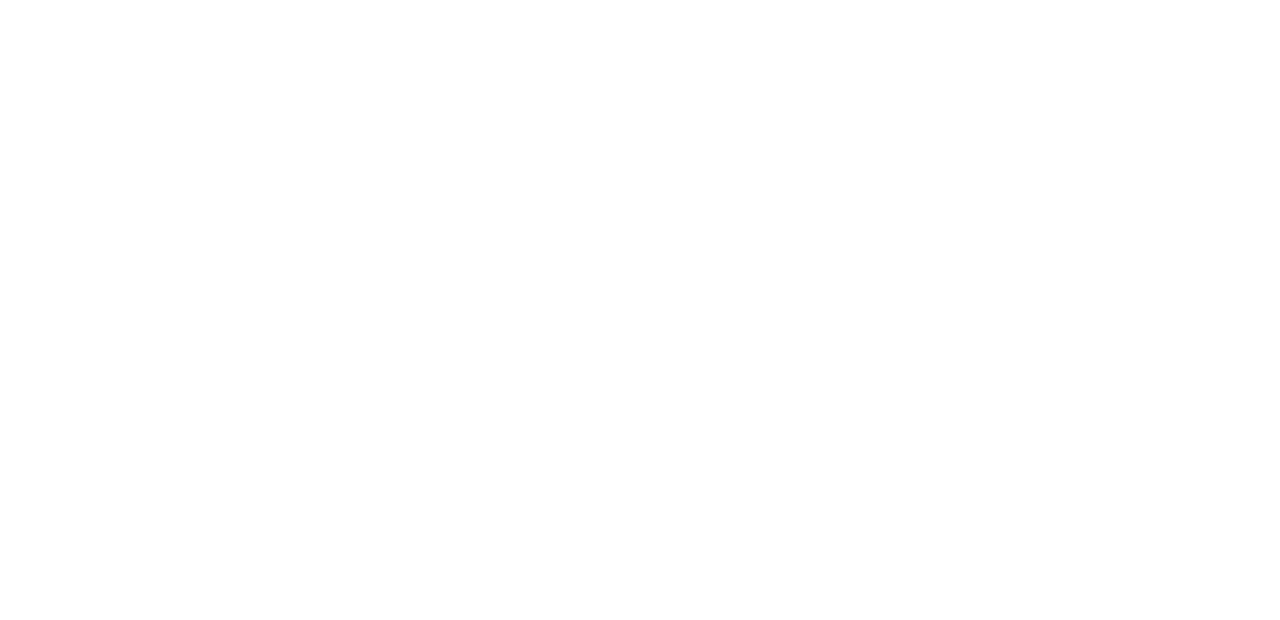
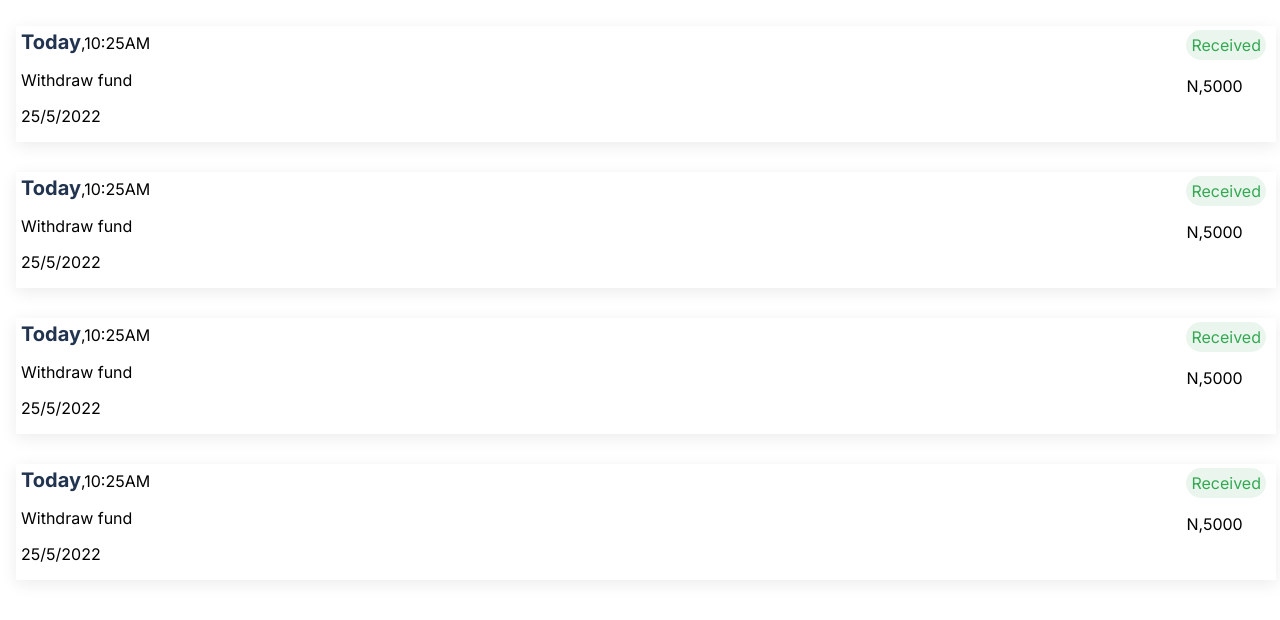
Before and after one commit to Great7-dev/Airtime2Cash, a React (Create React App) app in the folder client/: page /history in a window 1280 px wide. Before the commit this address had no page. Shown: the top 620 px of the page. Built offline with nearby package versions, Linux system fonts and the light colour scheme.

Commit message:
transaction-history-frontend

```diff
--- a/client/src/App.js
+++ b/client/src/App.js
@@ -1,33 +1,42 @@
-import './App.css';
-import {BrowserRouter as Router, Route, Routes} from 'react-router-dom'
-import UpdateProfileForm from './pages/updateprofile/UpdateProfileForm';
-import Login from "./components/Login/Login"
-import CardT from "../src/pages/updateprofile/CardT"
+import "./App.css";
+import { BrowserRouter as Router, Route, Routes } from "react-router-dom";
+import UpdateProfileForm from "./pages/updateprofile/UpdateProfileForm";
+import Login from "./components/Login/Login";
+import CardT from "../src/pages/updateprofile/CardT";
 import ProtectedRoute from "./ProtectedRoute";
-import { Signup } from './components/Signup/Signup';
-import CheckMail from './pages/Checkmail/CheckMail';
-import ForgetPassword from './pages/ForgetPassword/ForgetPassword';
-import ResetPassword from './pages/ResetPassword/ResetPassword';
+import { Signup } from "./components/Signup/Signup";
+import CheckMail from "./pages/Checkmail/CheckMail";
+import ForgetPassword from "./pages/ForgetPassword/ForgetPassword";
+import ResetPassword from "./pages/ResetPassword/ResetPassword";
 import Landingpage from "./pages/Landingpage";
-
+import TransactionHistory from "./transaction-history/TransactionHistory";
 
 function App() {
   return (
     <div>
       <Router>
         <Routes>
-       <Route exact path='/card' element={<CardT/>}/>
-       <Route path="/" element={<Landingpage/>}/>
+          <Route exact path="/history" element={<TransactionHistory />} />
+          <Route exact path="/card" element={<CardT />} />
+          <Route path="/" element={<Landingpage />} />
           <Route path="/signup" element={<Signup />} />
-      <Route exact path='/login' element={ <Login/> }/>
-      <Route path="/checkmail" element={< CheckMail/>} />
+          <Route exact path="/login" element={<Login />} />
+          <Route path="/checkmail" element={<CheckMail />} />
           <Route path="/forgetpassword" element={<ForgetPassword />} />
-      <Route path="/forgetpassword/:id" element={<ResetPassword/>} />
-      <Route exact path='/profile' element={<ProtectedRoute ><UpdateProfileForm/></ProtectedRoute>}/>
+          <Route path="/forgetpassword/:id" element={<ResetPassword />} />
+          <Route
+            exact
+            path="/profile"
+            element={
+              <ProtectedRoute>
+                <UpdateProfileForm />
+              </ProtectedRoute>
+            }
+          />
         </Routes>
       </Router>
     </div>
-    )
+  );
 }
 
-export default App
+export default App;
--- a/client/src/ProtectedRoute.jsx
+++ b/client/src/ProtectedRoute.jsx
@@ -3,7 +3,7 @@
 
 function ProtectedRoute({children}) {
 const token = localStorage.getItem('token')
-// console.log(token)
+
 
 if(!token){
 return <Navigate to='/login'/>
--- a/client/src/pages/updateprofile/Styled.updateProfile.jsx
+++ b/client/src/pages/updateprofile/Styled.updateProfile.jsx
@@ -20,6 +20,7 @@
   align-content:center;
   align-items:center;
   background:white;
+
   @media screen and (max-width: 900px) {
     padding: 45px 140px;
     width: 20rem;
--- /dev/null
+++ b/client/src/transaction-history/TransactionCard.jsx
@@ -0,0 +1,21 @@
+import React from 'react'
+
+import { Container } from './TransactionHistory.style'
+
+function WithdrawFund() {
+  return (
+    <Container className='media'>
+    <div>
+        <p className='left-side-p'><span>Today</span>,10:25AM</p>
+        <p className='left-side-p'>Withdraw fund</p>
+        <p className='left-side-p'>25/5/2022</p>
+    </div>
+    <div>
+        <p className='received'>Received</p>
+        <p>N,5000</p>
+    </div>
+    </Container>
+  )
+}
+
+export default WithdrawFund
--- /dev/null
+++ b/client/src/transaction-history/TransactionCard.style.jsx
@@ -0,0 +1,11 @@
+import styled from "styled-components"
+
+
+export const Parent = styled.div`
+    display: flex;
+    width: 100%;
+    flex-direction: column;
+    justify-content: space-between;
+    background-color: #fff;
+    margin: 6px 6px 6px 6px;
+`
--- /dev/null
+++ b/client/src/transaction-history/TransactionHistory.jsx
@@ -0,0 +1,18 @@
+import React from 'react'
+import { Parent } from './TransactionCard.style'
+import WithdrawFund from './TransactionCard'
+
+
+function TransactionHistory() {
+  return (
+    <Parent>
+        {/* <h1>Transactios</h1> */}
+        <WithdrawFund />
+        <WithdrawFund />
+        <WithdrawFund />
+        <WithdrawFund />
+    </Parent>
+  )
+}
+
+export default TransactionHistory
--- /dev/null
+++ b/client/src/transaction-history/TransactionHistory.style.jsx
@@ -0,0 +1,46 @@
+import styled from "styled-components"
+
+export const Container = styled.div`
+display: flex;
+flex-direction: row;
+justify-content: space-between;
+box-shadow: 0px 4px 16px rgba(0, 0, 0, 0.08);
+margin: 10px 10px 10px 10px;
+margin-top: 20px;
+
+span{
+    color: #21334F;
+    font-size: 20px;
+}
+p{
+    margin-top: 4px;
+    margin-left: 5px;
+    margin-right: 10px;
+}
+.left-side-p{
+    margin-top: 2p;
+}
+.received{
+font-family: 'Inter';
+font-style: normal;
+color: #34A853;
+background: rgba(52, 168, 83, 0.1);
+border-radius: 150px;
+
+padding: 5px;
+}
+@media screen and (max-width: 900px) {
+p{
+    font-size: 10px;
+}
+span{
+    font-size: 10px;
+}
+.media{
+    width: 100%
+}
+}
+@media screen and (max-width: 800px) {
+    font-size: 10;
+}
+`
```
Lines whose indentation alone changed are shown as unchanged.
